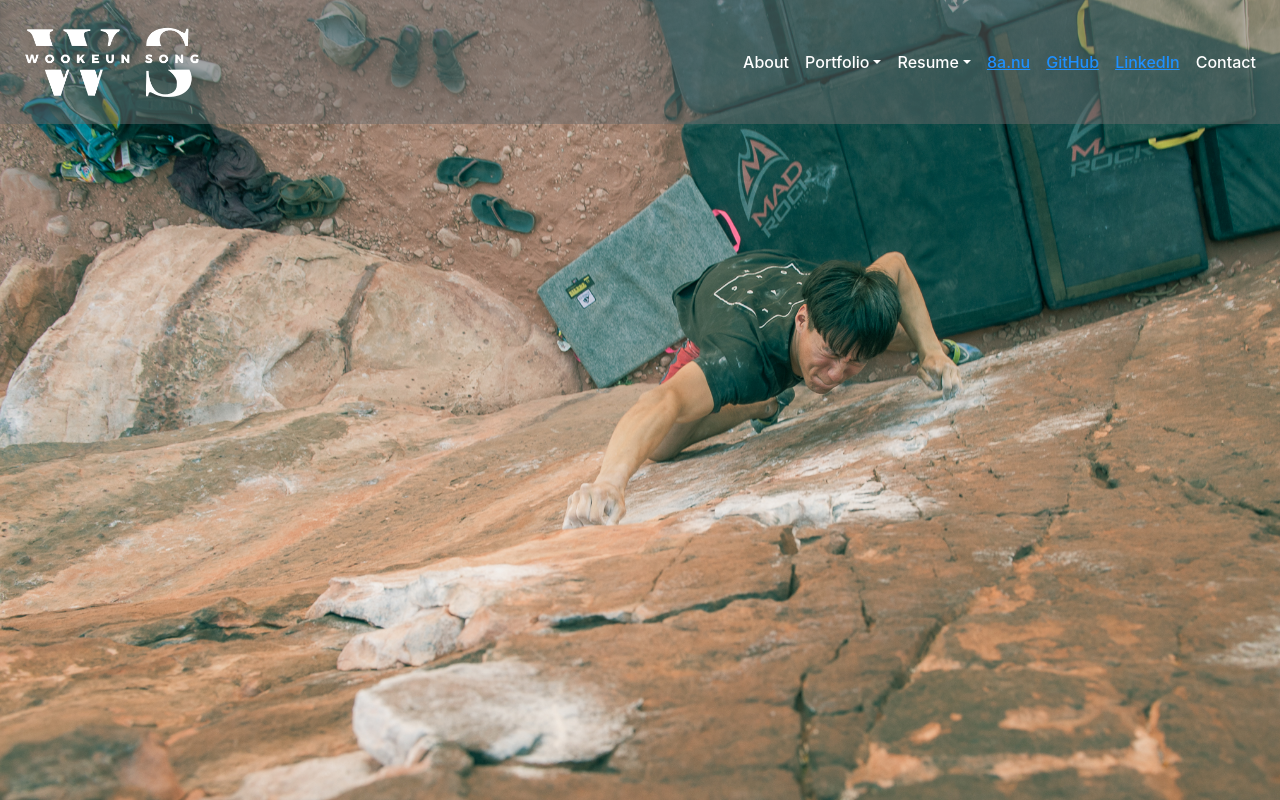
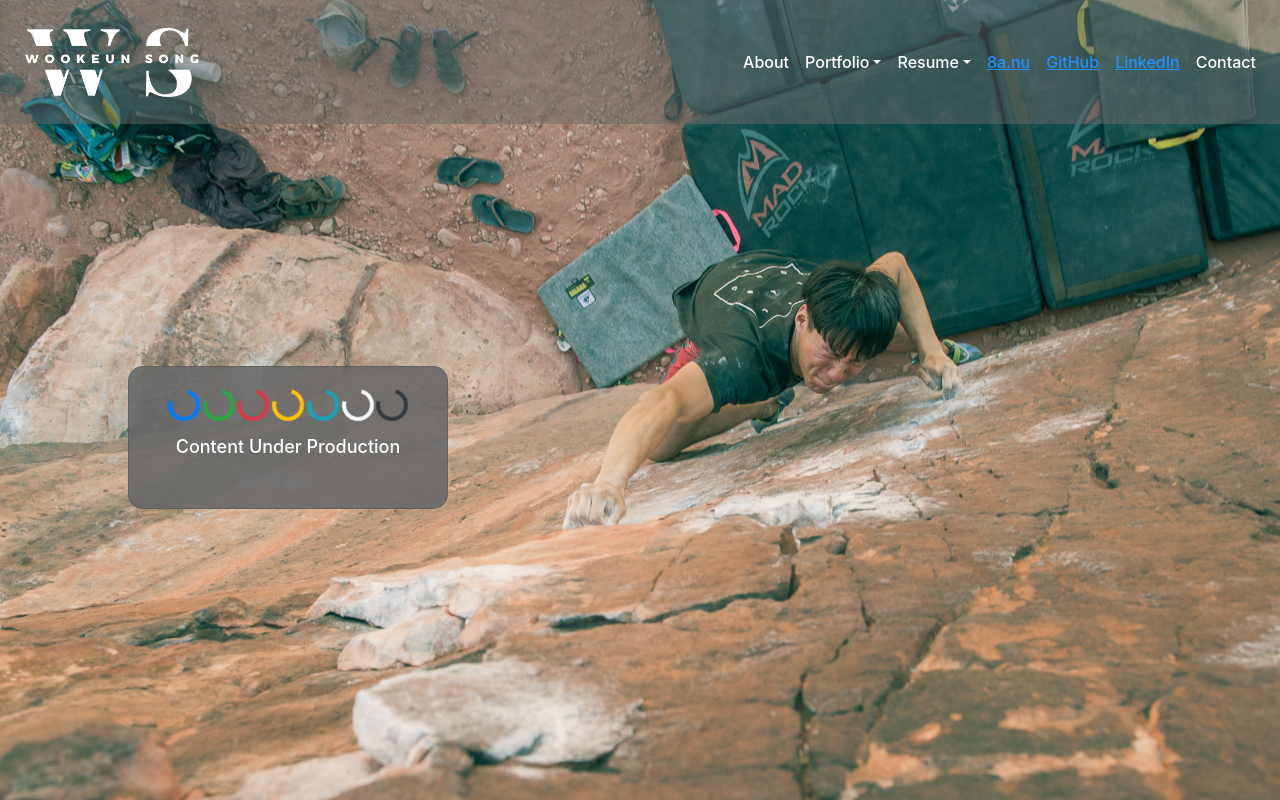
Before and after one commit to Bigg-O/Portfolio_Website, a React (Create React App) app: page /#/Robotics_Portfolio in a window 1280 px wide. Built offline with nearby package versions, Linux system fonts and the light colour scheme.

Commit message:
imports and robotics

```diff
--- a/src/App.js
+++ b/src/App.js
@@ -10,6 +10,7 @@ import Jumbotron from 'react-bootstrap/Jumbotron'
 import SoftwarePortfolio from './Containers/SoftwarePortfolio'
 import Contact from './Containers/Contact'
 import Welcome from './Components/Welcome'
+import Robotics from "./Components/Robotics"
 
 function App() {
   return (
@@ -19,7 +20,7 @@ function App() {
         <Route exact path="/" component={Welcome} />
         <Route exact path="/About" component={About} />
         <Route exact path="/Software_Portfolio" component={SoftwarePortfolio}/>
-        <Route exact path="/Robotics_Portfolio" />
+        <Route exact path="/Robotics_Portfolio" component={Robotics}/>
         <Route exact path="/Contact" component={Contact}/>
       </Router>
     </Jumbotron>
--- a/src/Components/ContactForm.jsx
+++ b/src/Components/ContactForm.jsx
@@ -1,8 +1,5 @@
 import React, { Component } from "react";
-import Form from "react-bootstrap/Form";
-import Button from "react-bootstrap/Button";
-import Col from "react-bootstrap/Col";
-import Row from "react-bootstrap/Row";
+import { Form, Button, Col, Row } from "react-bootstrap";
 
 export class ContactForm extends Component {
   render() {
--- a/src/Components/ContactModal.jsx
+++ b/src/Components/ContactModal.jsx
@@ -1,6 +1,5 @@
 import React, { Component } from "react";
-import Modal from "react-bootstrap/Modal";
-import Button from "react-bootstrap/Button";
+import { Modal, Button } from "react-bootstrap";
 import "./css/ContactModal.css";
 
 export class ContactModal extends Component {
--- a/src/Components/Homebar.jsx
+++ b/src/Components/Homebar.jsx
@@ -1,16 +1,12 @@
 import React, { Component } from "react";
-import Nav from "react-bootstrap/Nav";
+import { Nav, Navbar, NavDropdown, Image } from "react-bootstrap";
 import logo from "../Images/Name_Logo.png";
-import Navbar from "react-bootstrap/Navbar";
-import NavDropdown from "react-bootstrap/NavDropdown";
 import { NavLink } from "react-router-dom";
 import SoftwareResume from "../PDF/SoftwareResume.pdf";
 import RoutesettingResume from "../PDF/RoutesettingResume.pdf";
 import ClimbingResume from "../PDF/ClimbingResume.pdf";
 import LinkIcon from "../Images/link_icon.png";
 import "./css/Homebar.css";
-
-import Image from "react-bootstrap/Image";
 
 export class Homebar extends Component {
   render() {
--- /dev/null
+++ b/src/Components/Robotics.jsx
@@ -0,0 +1,22 @@
+import React from "react";
+import { Card, Spinner } from "react-bootstrap";
+import "./css/Robotics.css";
+
+export default function Robotics() {
+  return (
+    <Card className="robotics-card">
+      <Card.Body>
+        <div className="spinners">
+          <Spinner animation="border" variant="primary" />
+          <Spinner animation="border" variant="success" />
+          <Spinner animation="border" variant="danger" />
+          <Spinner animation="border" variant="warning" />
+          <Spinner animation="border" variant="info" />
+          <Spinner animation="border" variant="light" />
+          <Spinner animation="border" variant="dark" />
+        </div>
+        <Card.Text className="content-box">Content Under Production</Card.Text>
+      </Card.Body>
+    </Card>
+  );
+}
--- a/src/Components/css/Homebar.css
+++ b/src/Components/css/Homebar.css
@@ -20,5 +20,5 @@
 }
 
 .link-icon {
-  width: 10%;
+  width: 12px;
 }
--- /dev/null
+++ b/src/Components/css/Robotics.css
@@ -0,0 +1,22 @@
+.robotics-card.card {
+  background-color: rgba(105, 105, 105, 0.9);
+  border-radius: 15px;
+  color: white;
+  font-weight: 500;
+  font-size: large;
+  width: 20rem;
+  top: 45%;
+  left: 10%;
+}
+
+.spinners {
+  text-align: center;
+}
+
+.spinner-border {
+  margin: 0.5%;
+}
+
+.content-box.card-text {
+  padding-top: 3%;
+}
--- a/src/Containers/Contact.jsx
+++ b/src/Containers/Contact.jsx
@@ -1,8 +1,5 @@
 import React, { Component } from "react";
-import Container from "react-bootstrap/Container";
-import Col from "react-bootstrap/Col";
-import Row from "react-bootstrap/Row";
-import Card from "react-bootstrap/Card";
+import { Container, Col, Row, Card } from "react-bootstrap";
 import ContactModal from "../Components/ContactModal";
 import ContactForm from "../Components/ContactForm";
 import emailjs from "emailjs-com";
--- a/src/Containers/SoftwarePortfolio.jsx
+++ b/src/Containers/SoftwarePortfolio.jsx
@@ -1,9 +1,7 @@
 import React, { Component } from "react";
 import "./css/SoftwarePortfolio.css";
-import Container from "react-bootstrap/Container";
+import { Container, Row, Col } from "react-bootstrap";
 import ProjectCard from "../Components/ProjectCard";
-import Row from "react-bootstrap/Row";
-import Col from "react-bootstrap/Col";
 
 export class SoftwarePortfolio extends Component {
   constructor() {
```
Also changed, not shown: src/Components/About.jsx (+2 -5 lines).
